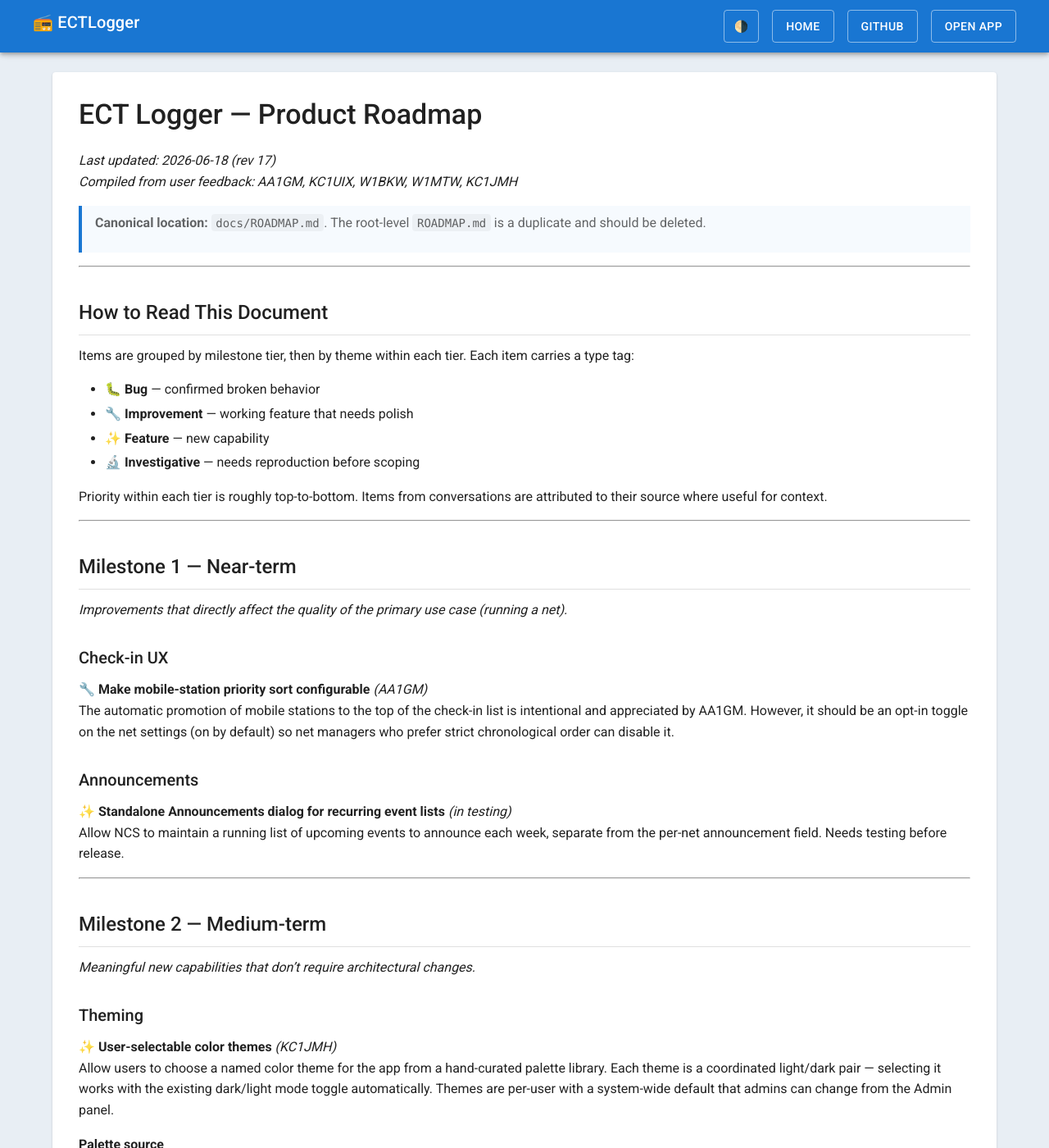
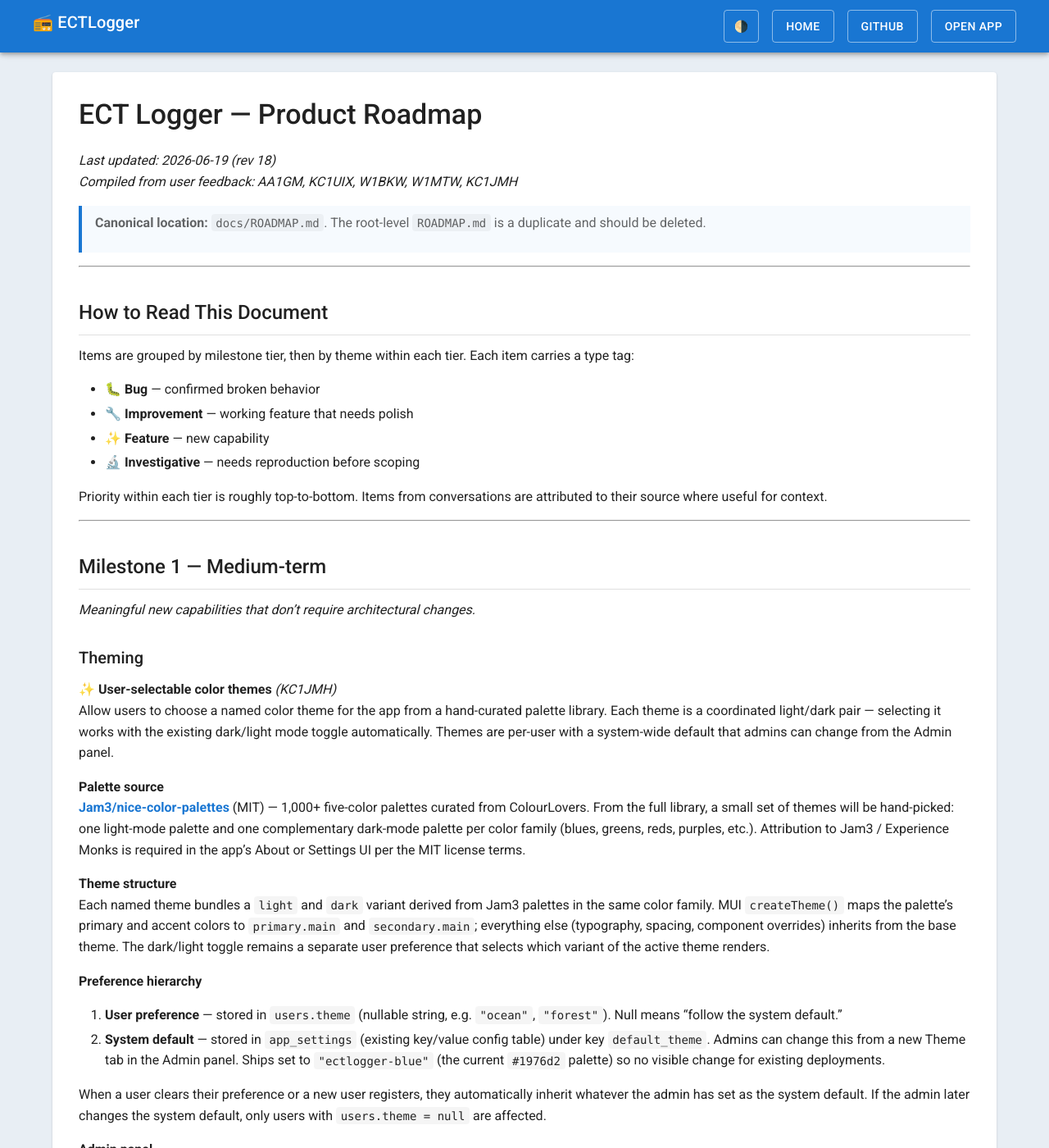
Before and after one commit to bradbrownjr/ectlogger, a Jekyll site: the page built from docs/ROADMAP.md, in a window 1280 px wide and 1400 px high. Shown: the whole window at 82% size. Built offline with Jekyll 4.4.1, drawn with Linux system fonts in a browser that asks for light colours; our own code applies the rules of GitHub Pages for plain Markdown files; some of the changed text lies outside the part shown.

Commit message:
Roadmap: retire Milestone 1 (both items shipped)
Mobile station priority sort toggle and Standalone Announcements dialog are
fully implemented and live in production. Remove them and renumber milestones.

```diff
--- a/docs/ROADMAP.md
+++ b/docs/ROADMAP.md
@@ -1,6 +1,6 @@
 # ECT Logger — Product Roadmap
 
-*Last updated: 2026-06-18 (rev 17)*
+*Last updated: 2026-06-19 (rev 18)*
 *Compiled from user feedback: AA1GM, KC1UIX, W1BKW, W1MTW, KC1JMH*
 
 > **Canonical location:** `docs/ROADMAP.md`. The root-level `ROADMAP.md` is a duplicate and should be deleted.
@@ -20,23 +20,7 @@ Priority within each tier is roughly top-to-bottom. Items from conversations are
 
 ---
 
-## Milestone 1 — Near-term
-
-*Improvements that directly affect the quality of the primary use case (running a net).*
-
-### Check-in UX
-
-**🔧 Make mobile-station priority sort configurable** *(AA1GM)*
-The automatic promotion of mobile stations to the top of the check-in list is intentional and appreciated by AA1GM. However, it should be an opt-in toggle on the net settings (on by default) so net managers who prefer strict chronological order can disable it.
-
-### Announcements
-
-**✨ Standalone Announcements dialog for recurring event lists** *(in testing)*
-Allow NCS to maintain a running list of upcoming events to announce each week, separate from the per-net announcement field. Needs testing before release.
-
----
-
-## Milestone 2 — Medium-term
+## Milestone 1 — Medium-term
 
 *Meaningful new capabilities that don't require architectural changes.*
 
```
Also changed, not shown: other parts of docs/ROADMAP.md (+1 -1 lines).
